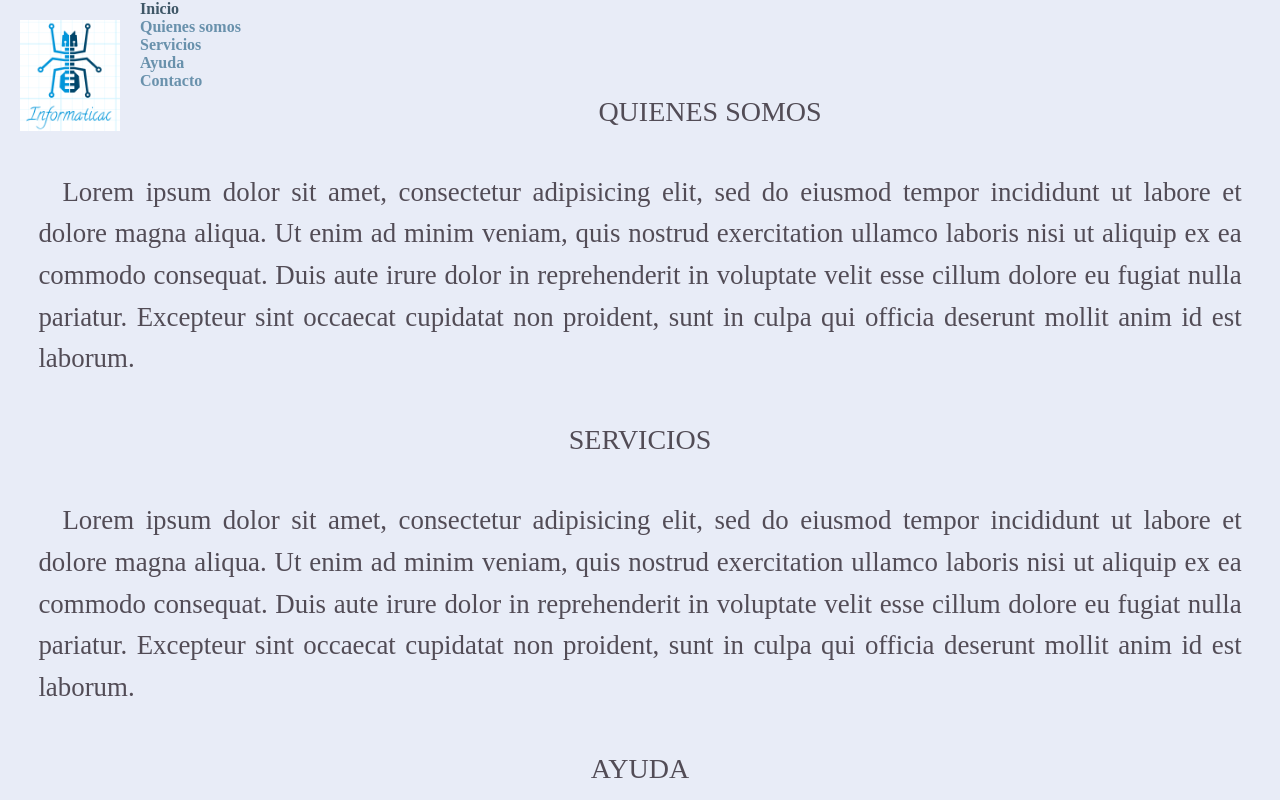
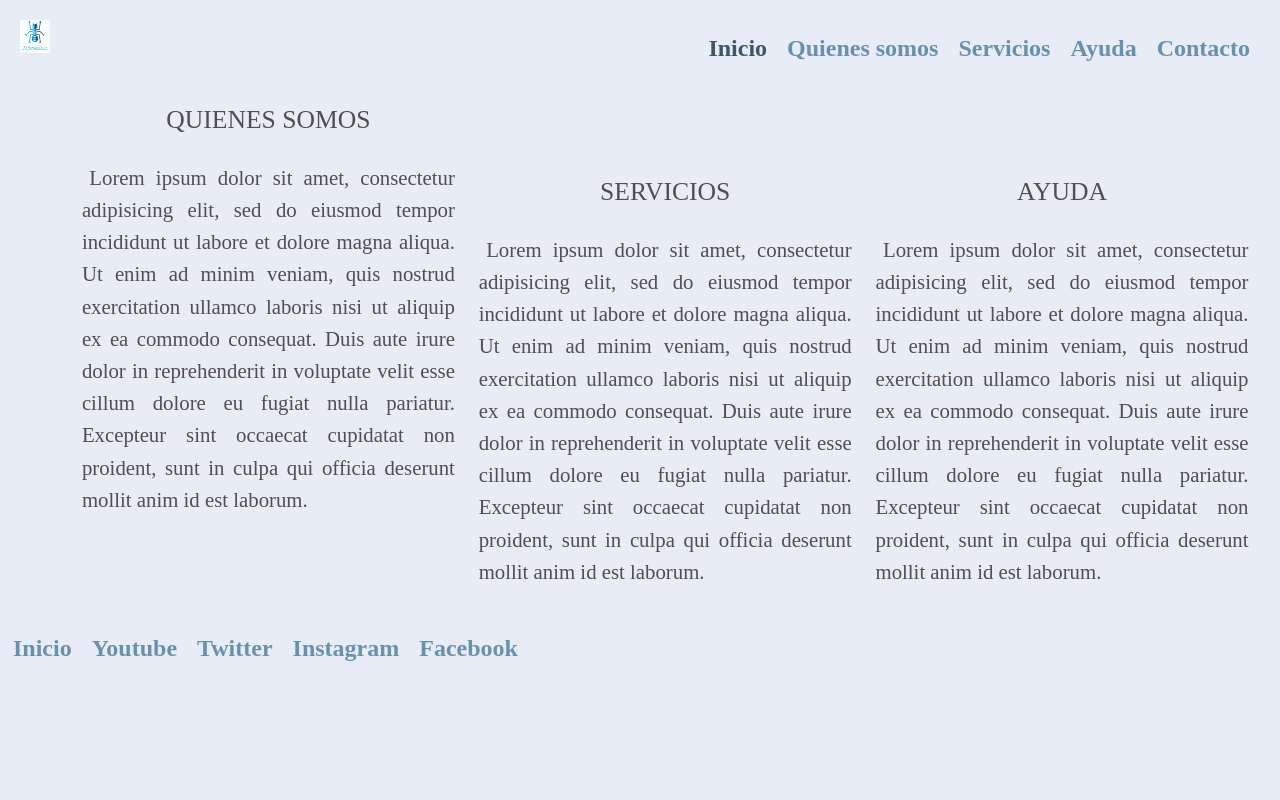
Before and after one commit to ruth1sim/project0, a plain HTML site: page index.html in a window 1280 px wide. Shown: the top 800 px of the page. Drawn offline with Linux system fonts and the light colour scheme.

Commit message:
con imagen

```diff
--- a/css/style.css
+++ b/css/style.css
@@ -10,7 +10,7 @@ body{
 
 p{
   color: #524C56;
-  font-size: 168%;
+  font-size: 130%;
   line-height: 155%;
   padding: 3%;
   text-indent: 2%;
@@ -18,13 +18,14 @@ p{
 }
 
 h3{
-  font-size: 175%;
+  font-size: 160%;
   line-height: 155%;
   font-weight: 500;
   color: #524C56;
   text-align: center;
   text-transform: uppercase;
-  padding: 0;
+  padding: 10px;
+  padding-top: 100px;
 }
 
 a{
@@ -40,7 +41,7 @@ a:hover{
 img{
   display: block;
   margin: : 0 auto;
-  max-width: 100%;
+  max-width: 30px;
   height: auto;
   width: auto;
   margin-bottom: -4px;
@@ -56,11 +57,23 @@ header{
 header #logo img{
   margin: 20px;
   float: left;;
-  width: 100px;
+  width: 200px;
 }
 
 ul{
   list-style: none;
+}
+
+nav{
+    float: right;
+    padding: 25px 20px 0 0;
+}
+
+nav ul li{
+  font-size: 150%;
+  display: inline-block;
+  float: left;
+  padding: 10px;
 }
 
 nav ul li a {
@@ -70,3 +83,15 @@ nav ul li a {
 .current{
   color: #3f5767;
 }
+
+.one{
+  width: 31%;
+  float: left;
+}
+
+footer{
+  float: left;
+  display:inline;
+  padding-left:3px;
+  padding-right:3px;
+}
--- a/index.html
+++ b/index.html
@@ -34,7 +34,7 @@
       </div>
     </div>
     <section class="one" id="somos">
-      <h3>Quienes somos</h3>
+      <h3>Quienes somos </h3>
       <p>Lorem ipsum dolor sit amet, consectetur adipisicing elit, sed do eiusmod tempor
         incididunt ut labore et dolore magna aliqua. Ut enim ad minim veniam,
         quis nostrud exercitation ullamco laboris nisi ut aliquip ex ea commodo consequat.
@@ -43,7 +43,7 @@
         sunt in culpa qui officia deserunt mollit anim id est laborum.</p>
     </section>
 
-    <section class="two" id="servicios">
+    <section class="one" id="servicios">
       <h3>Servicios</h3>
       <p>Lorem ipsum dolor sit amet, consectetur adipisicing elit, sed do eiusmod tempor
         incididunt ut labore et dolore magna aliqua. Ut enim ad minim veniam,
@@ -53,7 +53,7 @@
         sunt in culpa qui officia deserunt mollit anim id est laborum.</p>
     </section>
 
-    <section class="three" id="help">
+    <section class="one" id="help">
       <h3>Ayuda</h3>
       <p>Lorem ipsum dolor sit amet, consectetur adipisicing elit, sed do eiusmod tempor
         incididunt ut labore et dolore magna aliqua. Ut enim ad minim veniam,
@@ -63,14 +63,16 @@
         sunt in culpa qui officia deserunt mollit anim id est laborum.</p>
     </section>
 
-    <footer>
-      <ul>
+    <footer class="pie">
+      <nav>
+        <ul>
         <li><a href="index.html">Inicio</a></li>
         <li><a href="https://www.youtube.com/">Youtube</a></li>
         <li><a href="https://twitter.com/">Twitter</a></li>
         <li><a href="https://instagram.com/">Instagram</a></li>
         <li><a href="https://facebook.com/">Facebook</a></li>
       </ul>
+    </nav>
     </footer>
 </body>
 </html>
```
